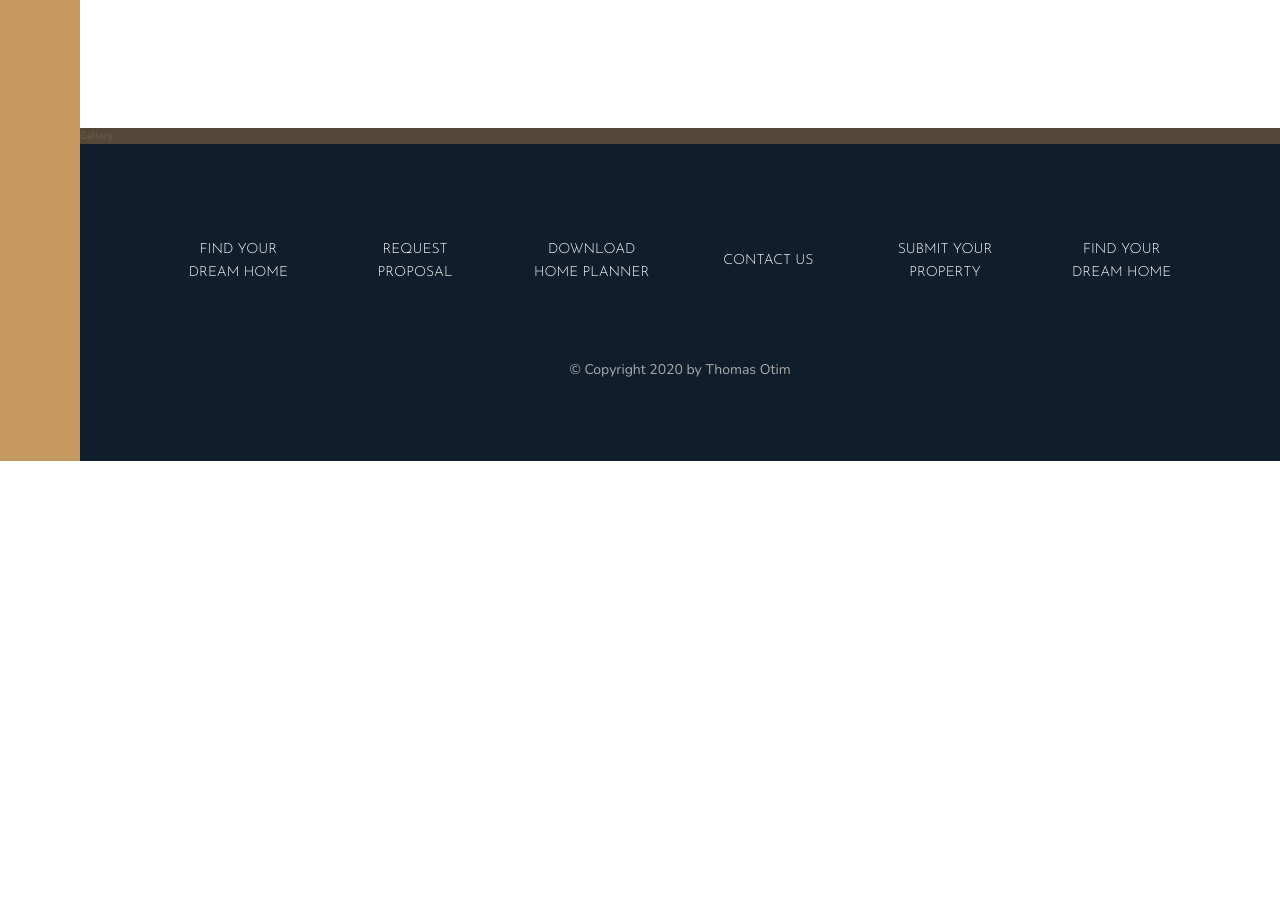
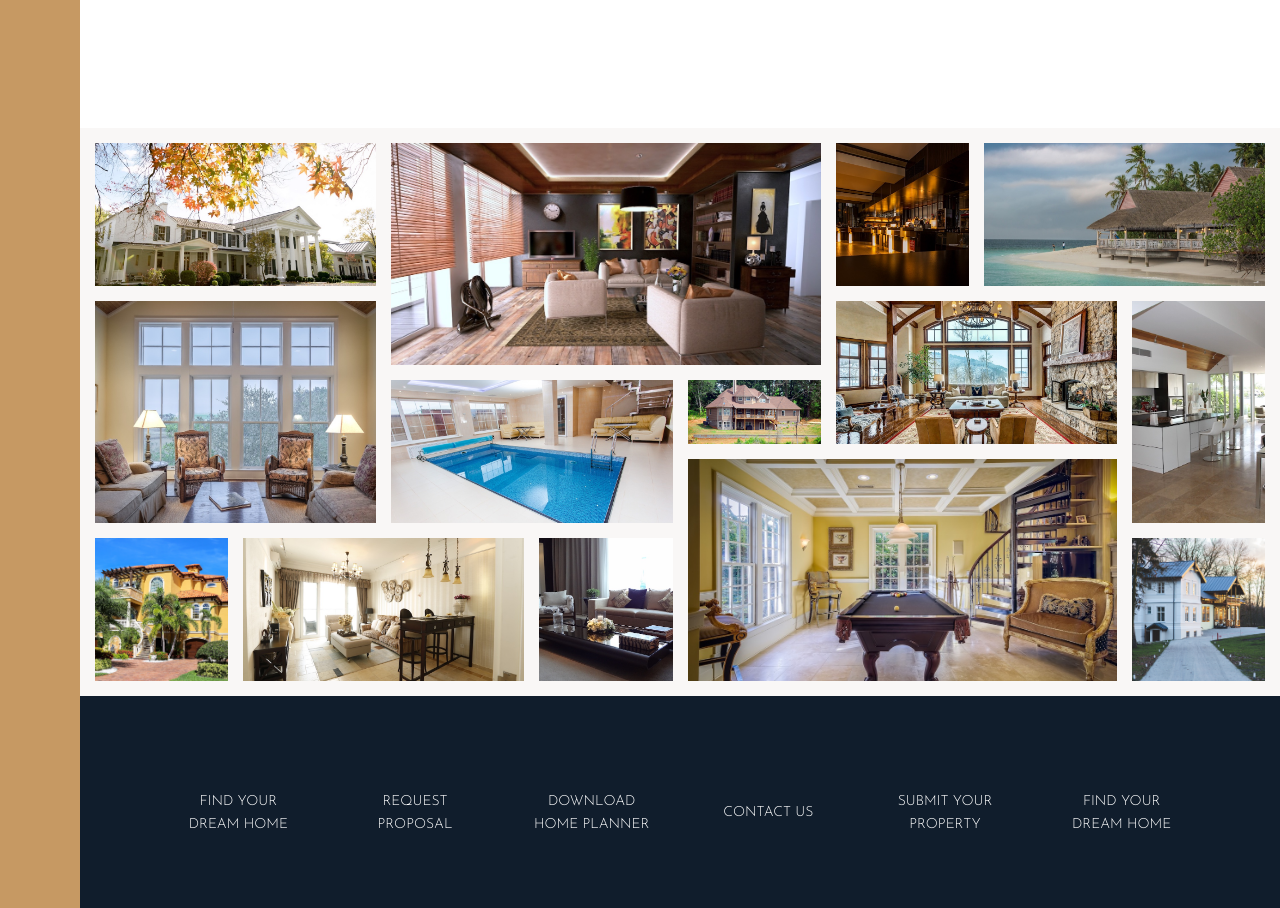
Before and after one commit to Otimthomas/Nexter, a website: page index.html in a window 1280 px wide. Shown: the part 2880-3788 px from the top of the page. Before the commit the page ends 3341 px from the top, so only its background shows below. Drawn offline with nearby package versions, Linux system fonts and the light colour scheme.

Commit message:
Gallery section

```diff
--- a/index.html
+++ b/index.html
@@ -324,7 +324,21 @@
     </section>
 
     <section class="gallery">
-        Gallery
+
+        <figure class="gallery__item gallery__item--1"><img src="img/gal-1.jpeg" alt="Gallery Image 1" class="gallery__img"></figure>
+        <figure class="gallery__item gallery__item--2"><img src="img/gal-2.jpeg" alt="Gallery Image 2" class="gallery__img"></figure>
+        <figure class="gallery__item gallery__item--3"><img src="img/gal-3.jpeg" alt="Gallery Image 3" class="gallery__img"></figure>
+        <figure class="gallery__item gallery__item--4"><img src="img/gal-4.jpeg" alt="Gallery Image 4" class="gallery__img"></figure>
+        <figure class="gallery__item gallery__item--5"><img src="img/gal-5.jpeg" alt="Gallery Image 5" class="gallery__img"></figure>
+        <figure class="gallery__item gallery__item--6"><img src="img/gal-6.jpeg" alt="Gallery Image 6" class="gallery__img"></figure>
+        <figure class="gallery__item gallery__item--7"><img src="img/gal-7.jpeg" alt="Gallery Image 7" class="gallery__img"></figure>
+        <figure class="gallery__item gallery__item--8"><img src="img/gal-8.jpeg" alt="Gallery Image 8" class="gallery__img"></figure>
+        <figure class="gallery__item gallery__item--9"><img src="img/gal-9.jpeg" alt="Gallery Image 9" class="gallery__img"></figure>
+        <figure class="gallery__item gallery__item--10"><img src="img/gal-10.jpeg" alt="Gallery Image 10" class="gallery__img"></figure>
+        <figure class="gallery__item gallery__item--11"><img src="img/gal-11.jpeg" alt="Gallery Image 11" class="gallery__img"></figure>
+        <figure class="gallery__item gallery__item--12"><img src="img/gal-12.jpeg" alt="Gallery Image 12" class="gallery__img"></figure>
+        <figure class="gallery__item gallery__item--13"><img src="img/gal-13.jpeg" alt="Gallery Image 13" class="gallery__img"></figure>
+        <figure class="gallery__item gallery__item--14"><img src="img/gal-14.jpeg" alt="Gallery Image 14" class="gallery__img"></figure>
     </section>
 
     <footer class="footer">
--- a/sass/_footer.scss
+++ b/sass/_footer.scss
@@ -30,7 +30,7 @@
 	&__link:hover,
 	&__link:active {
 		background-color: rgba(#fff, .05);
-		transform: translate(-3px);
+		transform: translateY(-3px);
 	}
 }
 
--- a/sass/_gallery.scss
+++ b/sass/_gallery.scss
@@ -1,4 +1,89 @@
 .gallery {
-	background-color: $color-grey-dark-1;
+	background-color: $color-grey-light-1;
 	grid-column: full-start / full-end;
+
+	display: grid;
+	grid-template-columns: repeat(8, 1fr);
+	grid-template-rows: repeat(7, 5vw);
+	gap: 1.5rem;
+	padding: 1.5rem;
+
+	&__item {
+		&--1 {
+			grid-row: 1 / span 2;
+			grid-column: 1 / span 2;
+		}
+
+		&--2 {
+			grid-row: 1 / span 3;
+			grid-column: 3 / span 3;
+		}
+
+		&--3 {
+			grid-row: 1/ 3;
+			grid-column: 6 / 7;
+		}
+
+		 &--4 {
+			 grid-column: 7 / span 2;
+			 grid-row: 1 / 3;
+		 }
+
+		 &--5 {
+			 grid-column: 1 / span 2;
+			 grid-row: 3 / span 3;
+		 }
+
+		 &--6 {
+			 grid-column: 3 / span 2;
+			 grid-row: 4 / span 2;
+		 }
+
+		 &--7 {
+			 grid-column: 5 / 6;
+			 grid-row: 4 / 5;
+		 }
+
+		 &--8 {
+			 grid-column: 6 / span 2;
+			 grid-row: 3 / span 2;
+		 }
+
+		 &--9 {
+			 grid-column: 8 / 9;
+			 grid-row: 3 / span 3;
+		 }
+
+		 &--10 {
+			 grid-column: 1 / 2;
+			 grid-row: 6 / span 2;
+		 }
+
+		 &--11 {
+			 grid-column: 2 / span 2;
+			 grid-row: 6 / span 2;
+		 }
+
+		 &--12 {
+			 grid-column: 4 / 5;
+			 grid-row: 6 / span 2;
+		 }
+
+		 &--13 {
+			 grid-column: 5 / span 3;
+			 grid-row: 5 / span 3;
+		 }
+
+		 &--14 {
+			 grid-column: 8 / 9;
+			 grid-row: 6 / span 2;
+		 }
+	}
+
+	&__img {
+		width: 100%;
+		height: 100%;
+		object-fit: cover;
+		display: block;
+	}
 }
```
Also changed, not shown: css/style.css.
